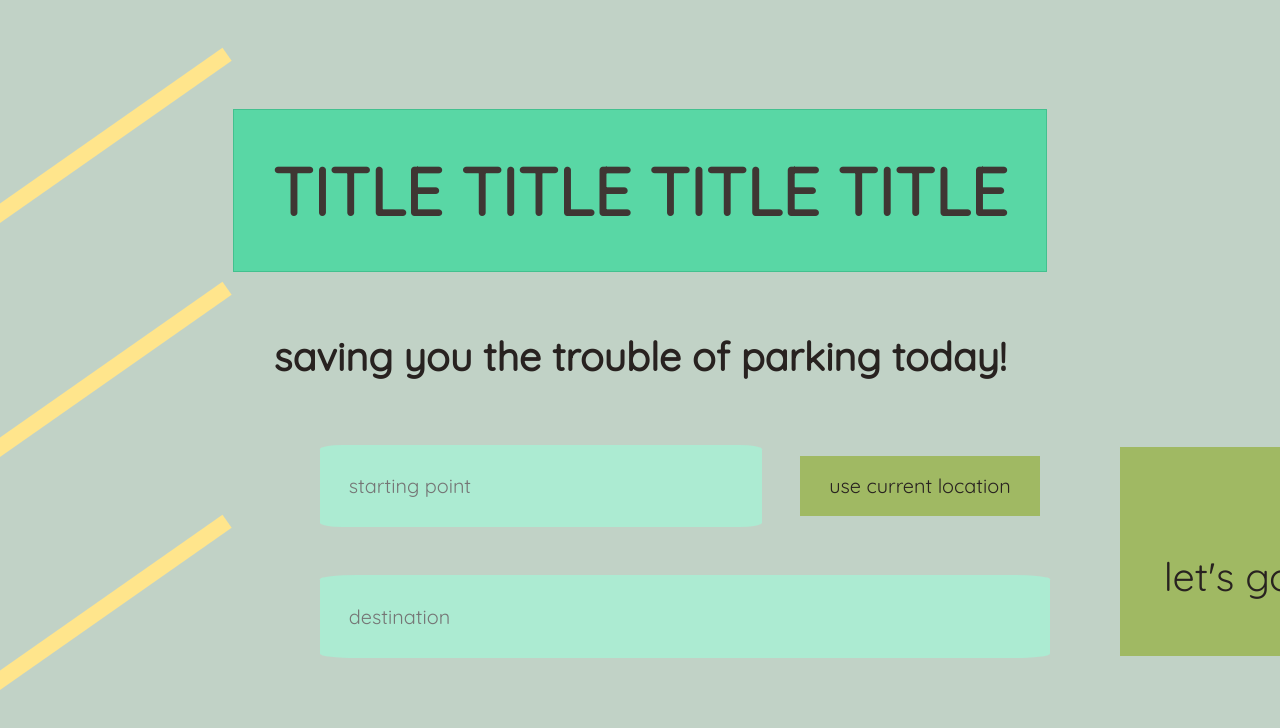
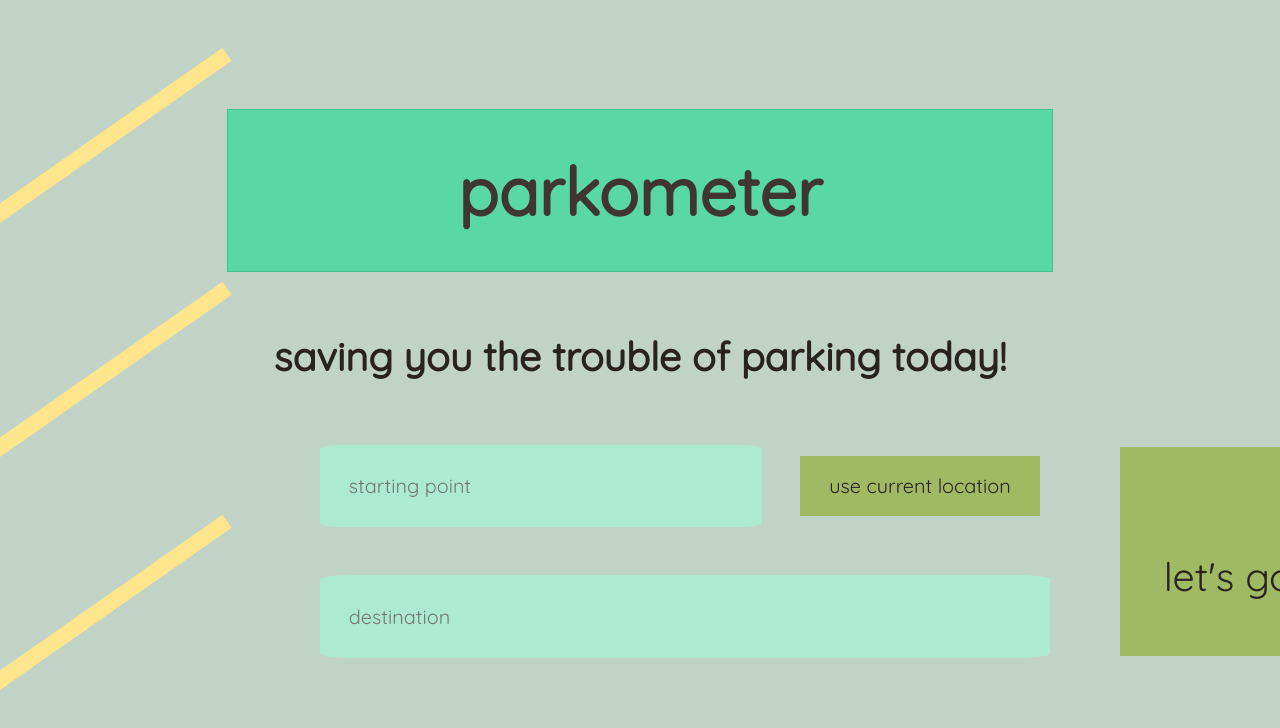
Before and after one commit to daniel-d-truong/PARK-O-METER, a React (Create React App) app in the folder client/: page / in a window 1280 px wide. Shown: the top 728 px of the page. Built offline with nearby package versions, Linux system fonts and the light colour scheme; what react-geocode would draw is missing.

Commit message:
fixed minor styling changes

```diff
--- a/client/src/App.css
+++ b/client/src/App.css
@@ -21,6 +21,8 @@
   margin-bottom: 2%;
   border: 0.2px solid #43C18F;
   margin-top: -40%;
+  padding-left: 18%;
+  padding-right: 18%;
 }
 
 .subtitle {
@@ -229,8 +231,9 @@
   font-size: calc(15px + (20 - 15) * ((100vw - 20px) / (1600 - 300)));
   font-family: Quicksand, san-serif;
   margin-bottom: 5%;
-  width: 70%;
+  width: 90%;
   border-radius: 5%;
+  margin-top: 10%;
 }
 
 .text-input:focus {
--- a/client/src/App.js
+++ b/client/src/App.js
@@ -52,7 +52,7 @@ class App extends React.Component {
     })
 
     if(this.state.numberSubmitted === true) {
-        //sends text "welcome to Twilio!"
+        console.log("welcome to Twilio!");
     }
   }
 
@@ -204,7 +204,7 @@ class App extends React.Component {
           <div className="line3"></div>
 
           <h1 className="title">
-            TITLE TITLE TITLE TITLE
+            parkometer
           </h1>
 
           <h2 className="subtitle">
```
